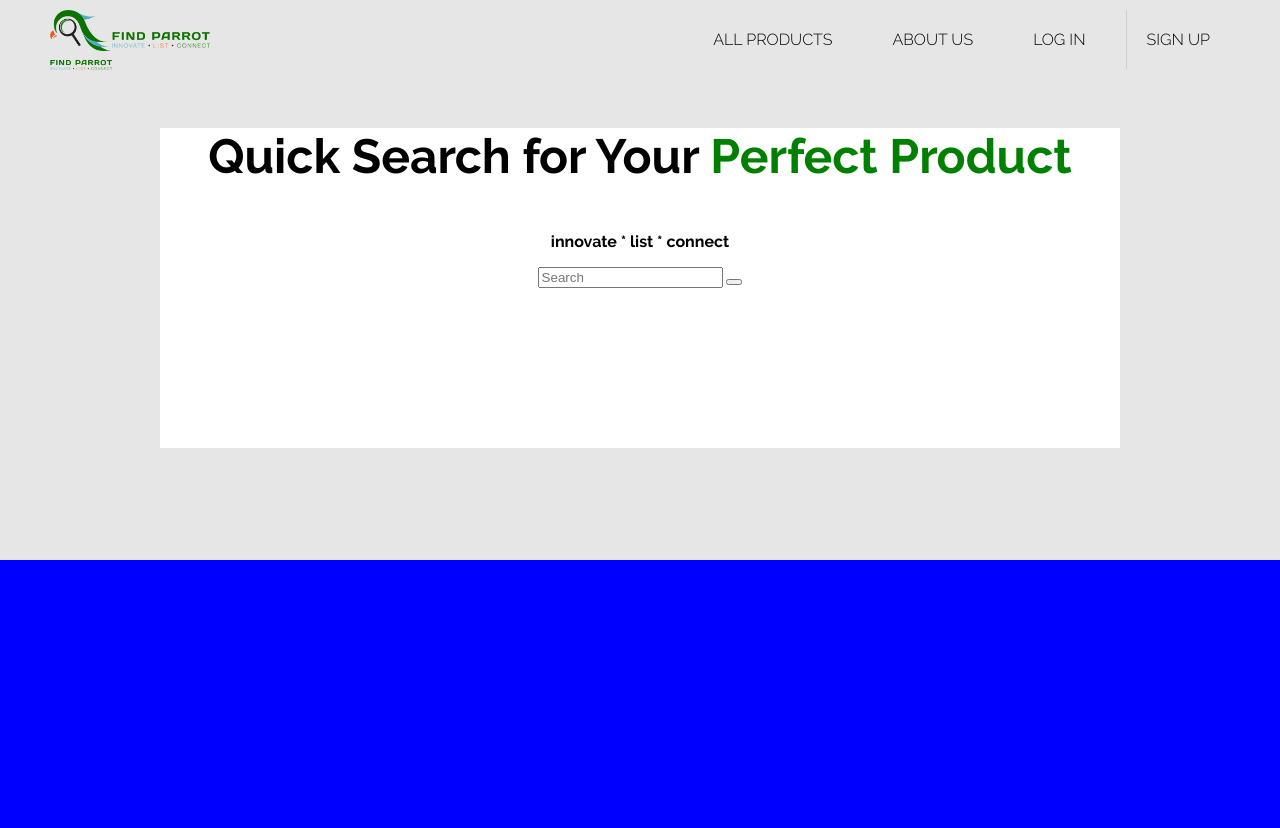
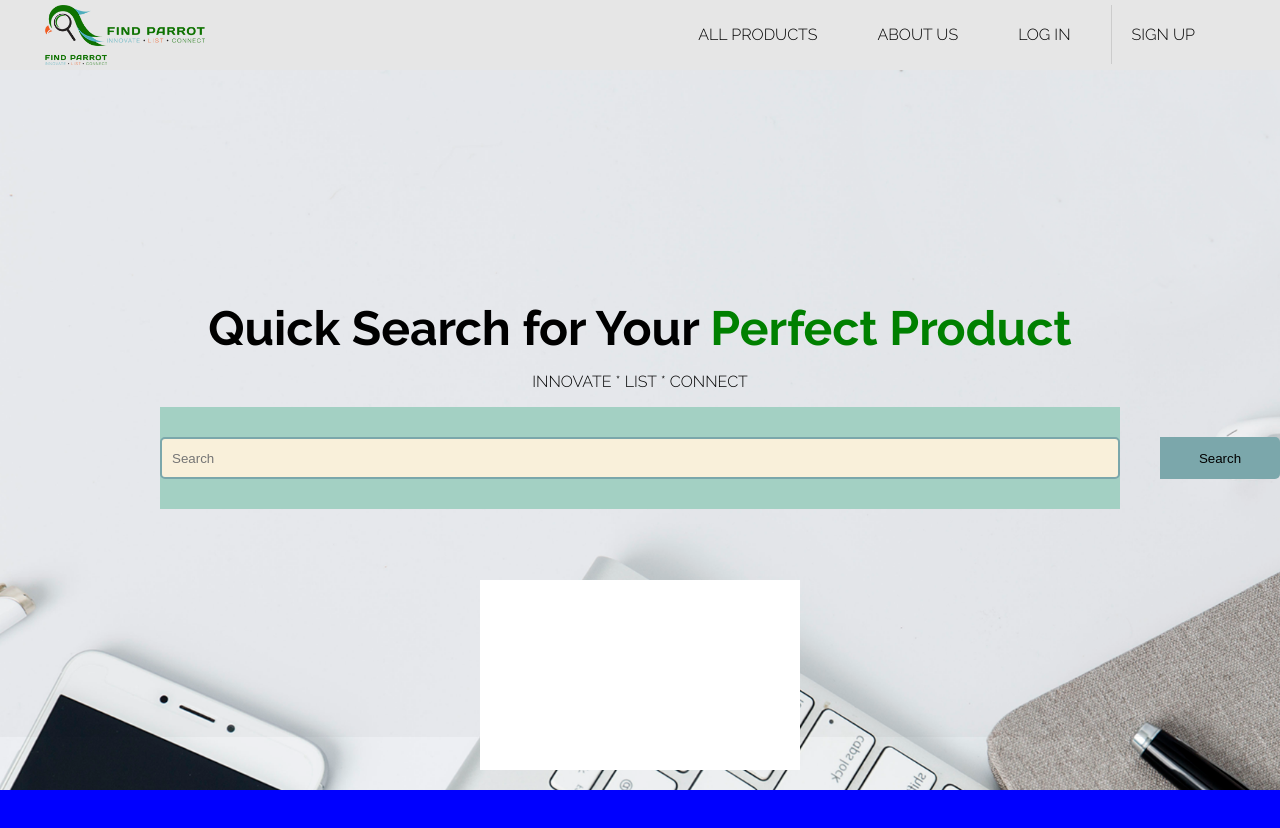
Before and after one commit to Lastkraftwagen/LinkUpPractice, a website: page src/index.html in a window 1280 px wide. Shown: the top 828 px of the page. Drawn offline with Linux system fonts and the light colour scheme.

Commit message:
third dev commit

```diff
--- a/src/index.html
+++ b/src/index.html
@@ -22,17 +22,18 @@
         <!-- <img src="images/firstBlock.jpg" width="100%"> -->
         <div class="search_block" >
             <p class="toptext">Quick Search for Your <span class="green">Perfect Product</span></p>
-            <p>innovate * list * connect</p>
+            <p>INNOVATE * LIST * CONNECT</p>
             <div class="d1">
-                <form>
                 <input type="text" placeholder="Search">
-                <button type="submit"></button>
-                </form>
-              </div>
+                <button type="submit">Search</button>
+            </div>
+        </div>
+        <div class="pics">
+
+
         </div>
     </div>
     <div class="midblock">
-        <!-- <img src="images/firstBlock.jpg" width="100%"> -->
     </div>
 </body>
 </html>
--- a/src/search-style.css
+++ b/src/search-style.css
@@ -1,19 +1,23 @@
-/*
-*{box-sizing: border-box;}
-body{margin: 0;}
-div {padding: 30px 0}
+* {box-sizing: border-box;}
+
 form {
-  position: relative;
   width: 300px;
   margin: 0 auto;
 }
-.d1 {
+.d1
+{
+    background: #A3D0C3;
+    padding: 30px 0
+}
 
-    background: #A3D0C3;
+.d1 select
+{
+
 }
 .d1 input {
   width: 100%;
   height: 42px;
+  right: 120px;
   padding-left: 10px;
   border: 2px solid #7BA7AB;
   border-radius: 5px;
@@ -23,18 +27,12 @@ form {
 }
 .d1 button {
   position: absolute;
-  top: 0;
+  float: left;
   right: 0px;
-  width: 130px;
+  width: 120px;
   height: 42px;
   border: none;
   background: #7BA7AB;
   border-radius: 0 5px 5px 0;
   cursor: pointer;
 }
-.d1 button:before {
-  content: "Search";
-  font-family: FontAwesome;
-  font-size: 16px;
-  color: #F9F0DA;
-} */
--- a/src/styles.css
+++ b/src/styles.css
@@ -23,7 +23,7 @@ body
   margin: 0;
   width: 100%;
   height: 100%;
-
+  font-family: "Raleway";
 }
 
 .logo
@@ -36,11 +36,12 @@ body
 
 .header
 {
-    padding: 10px;
+    padding: 5px;
+    height: 70px;
     overflow: hidden;
     background-color: rgb(230, 230, 230);
     position: sticky;
-     width: 100%;
+    width: 100%;
     top: 0;
 }
 
@@ -51,24 +52,36 @@ body
 
 .topblock {
   overflow: hidden;
-  background-color: rgb(230, 230, 230);
-  height: 480px;
+  background-image: url("assets/images/fon.png");
+  /* background-color: rgb(230, 230, 230); */
+  background-position: bottom;
+  background-repeat: no-repeat;
+  background-size: cover;
+  height: 720px;
 }
 
 .search_block {
+  text-align: center;
   margin-left: auto;
   margin-right: auto;
-  background: white;
-  text-align: center;
-  font-family: "RalewayB";
-  margin: 0 auto;
+  margin-top: 230px;
   width: 75%;
-  height: 320px;
+  height: 280px;
 }
+.pics {
+    background: white;
+    text-align: center;
+    font-family: "RalewayB";
+    margin: 0 auto;
+    width: 25%;
+    height: 190px;
+  }
 
 .toptext
 {
     font-size: 48px;
+    margin-bottom: 0;
+    font-family: "RalewayB";
 }
 
 .green
```
Also changed, not shown: src/assets/images/fon.png (added).
